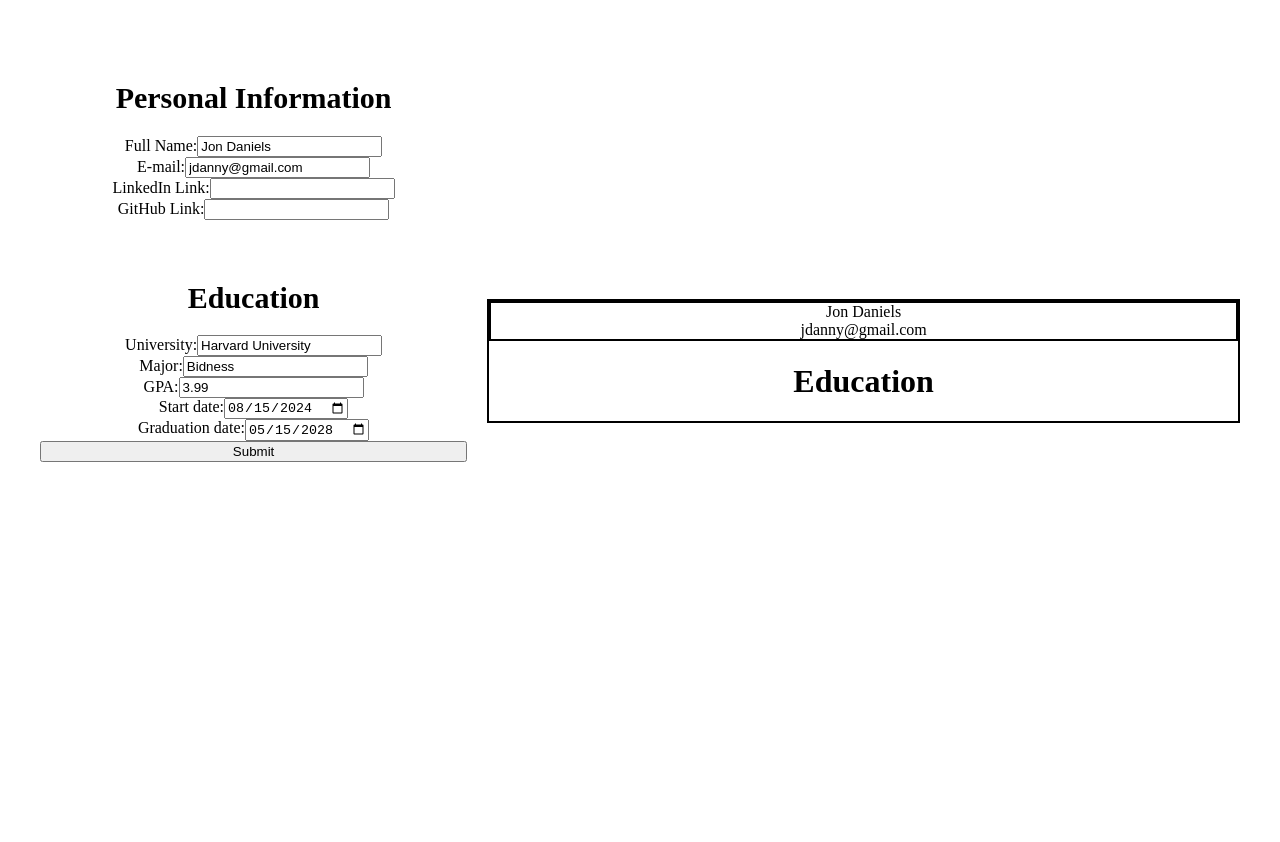
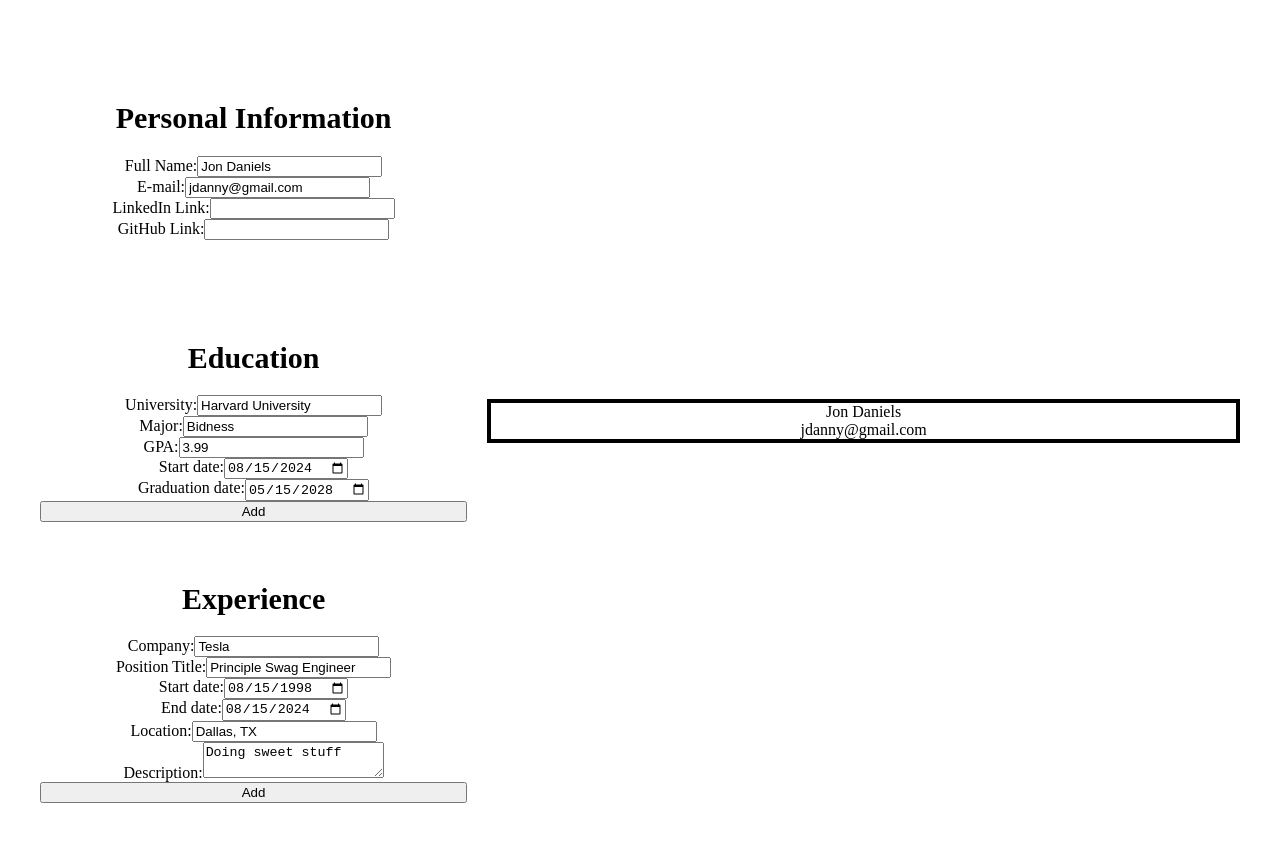
Before and after one commit to JackFed/react-cv, a React (Vite) app: page / in a window 1280 px wide. Before the commit the page ends 800 px from the top, so only its background shows below. Built offline with nearby package versions, Linux system fonts and the light colour scheme; the HTML template or start-up script is replaced by a standard one.

Commit message:
Add experience component

```diff
--- a/src/App.jsx
+++ b/src/App.jsx
@@ -3,6 +3,7 @@ import Display from './components/Display.jsx'
 import { useState } from 'react'
 import Personal from "./components/Personal.jsx"
 import Education from './components/Education.jsx'
+import Experience from './components/Experience.jsx'
 
 
 function App() {
@@ -15,16 +16,22 @@ function App() {
 
   const [educationData, setEducationData] = useState([])
 
+  const [experienceData, setExperienceData] = useState([])
+
   const handleEducationSubmit = (data) => {
     setEducationData([...educationData, data]);
   };
 
-  console.log("educationData:", educationData);
+  const handleExperienceSubmit = (data) => {
+    setExperienceData([...experienceData, data]);
+  };
+
   return (
     <>
-      <Personal personalData={personalData} setPersonalData={setPersonalData}/>
+      <Personal personalData={personalData} setPersonalData={setPersonalData} />
       <Education onSubmit={handleEducationSubmit} />
-      <Display personalData={personalData} eduData={educationData}/>
+      <Experience onSubmit={handleExperienceSubmit} />
+      <Display personalData={personalData} eduData={educationData} expData={experienceData} />
     </>
   )
 }
--- a/src/components/Display.jsx
+++ b/src/components/Display.jsx
@@ -1,7 +1,7 @@
 import PropTypes from 'prop-types';
 import "../styles/Display.css"
 
-const Display = ({ personalData, eduData }) => {
+const Display = ({ personalData, eduData, expData }) => {
     return (
         <div className="display">
             <div className="personal">
@@ -11,7 +11,6 @@ const Display = ({ personalData, eduData }) => {
               <div>{personalData.github}</div>
             </div>
             <div className="education">
-              <h1>Education</h1>
               {eduData.map((edu, index) =>
                 (
                 <div key={index}>
@@ -20,10 +19,21 @@ const Display = ({ personalData, eduData }) => {
                   <div>GPA: {edu.gpa}</div>
                   <div>{edu.startDate} - {edu.gradDate}</div>
                 </div>
-              ))}
+                )
+              )}
             </div>
             <div className="experience">
-
+              {expData.map((exp, index) =>
+                (
+                  <div key={index}>
+                    <div>{exp.company}</div>
+                    <div>{exp.jobTitle}</div>
+                    <div>{exp.startDate} - {exp.endDate}</div>
+                    <div>{exp.location}</div>
+                    <div>{exp.description}</div>
+                  </div>
+                )
+              )}
             </div>
         </div>
     );
@@ -43,6 +53,14 @@ Display.propTypes = {
         startDate: PropTypes.string,
         gradDate: PropTypes.string,
     })).isRequired,
+    expData: PropTypes.arrayOf(PropTypes.shape({
+      company: PropTypes.string.isRequired,
+      jobTitle: PropTypes.string.isRequired,
+      startDate: PropTypes.string,
+      endDate: PropTypes.string,
+      location: PropTypes.string,
+      description: PropTypes.string,
+    }))
 };
 
 export default Display;
--- a/src/components/Education.jsx
+++ b/src/components/Education.jsx
@@ -76,7 +76,7 @@ const Education = ({ onSubmit }) => {
                         onChange={changeInputData}
                     />
                 </label>
-                <button type="submit">Submit</button>
+                <button type="submit">Add</button>
             </form>
         </div>
     )
--- a/src/components/Experience.jsx
+++ b/src/components/Experience.jsx
@@ -0,0 +1,102 @@
+import PropTypes from "prop-types"
+import { useState } from "react"
+
+const Experience = ({ onSubmit }) => {
+    const [expData, setExpData] = useState({
+        company: "Tesla",
+        jobTitle: "Principle Swag Engineer",
+        startDate: "1998-08-15",
+        endDate: "2024-08-15",
+        location: "Dallas, TX",
+        description: "Doing sweet stuff",
+      })
+
+    const changeInputData = (e) => {
+        const { name, value } = e.target;
+        setExpData({...expData, [name]: value});
+    }
+
+    const handleSubmit = (e) => {
+        e.preventDefault();
+        onSubmit(expData);
+        setExpData({
+            company: "",
+            jobTitle: "",
+            startDate: "",
+            endDate: "",
+            location: "",
+            description: "",
+        });
+    }
+
+    return (
+        <div className="exp">
+            <h1>Experience</h1>
+            <form className="input-info" onSubmit={handleSubmit}>
+                <label>
+                    Company:
+                    <input
+                        name="company"
+                        type='text'
+                        value={expData.company}
+                        onChange={changeInputData}
+                    />
+                </label>
+                <label>
+                    Position Title:
+                    <input
+                        name="jobTitle"
+                        type='text'
+                        value={expData.jobTitle}
+                        onChange={changeInputData}
+                    />
+                </label>
+                <label>
+                    Start date:
+                    <input
+                        name="startDate"
+                        type='date'
+                        value={expData.startDate}
+                        onChange={changeInputData}
+                    />
+                </label>
+                <label>
+                    End date:
+                    <input
+                        name="endDate"
+                        type='date'
+                        value={expData.endDate}
+                        onChange={changeInputData}
+                    />
+                </label>
+                <label>
+                    Location:
+                    <input
+                        name="location"
+                        type='text'
+                        value={expData.location}
+                        onChange={changeInputData}
+                    />
+                </label>
+                <label>
+                    Description:
+                    <textarea
+                        name="description"
+                        type='text'
+                        value={expData.description}
+                        onChange={changeInputData}
+                    />
+                </label>
+                <button type="submit">Add</button>
+            </form>
+        </div>
+    )
+}
+
+
+Experience.propTypes = {
+    onSubmit: PropTypes.func.isRequired,
+};
+
+
+export default Experience;
--- a/src/styles/App.css
+++ b/src/styles/App.css
@@ -21,6 +21,7 @@
 }
 
 .personal-input h1,
-.edu h1 {
+.edu h1,
+.exp h1 {
   font-size: 30px;
 }
```
